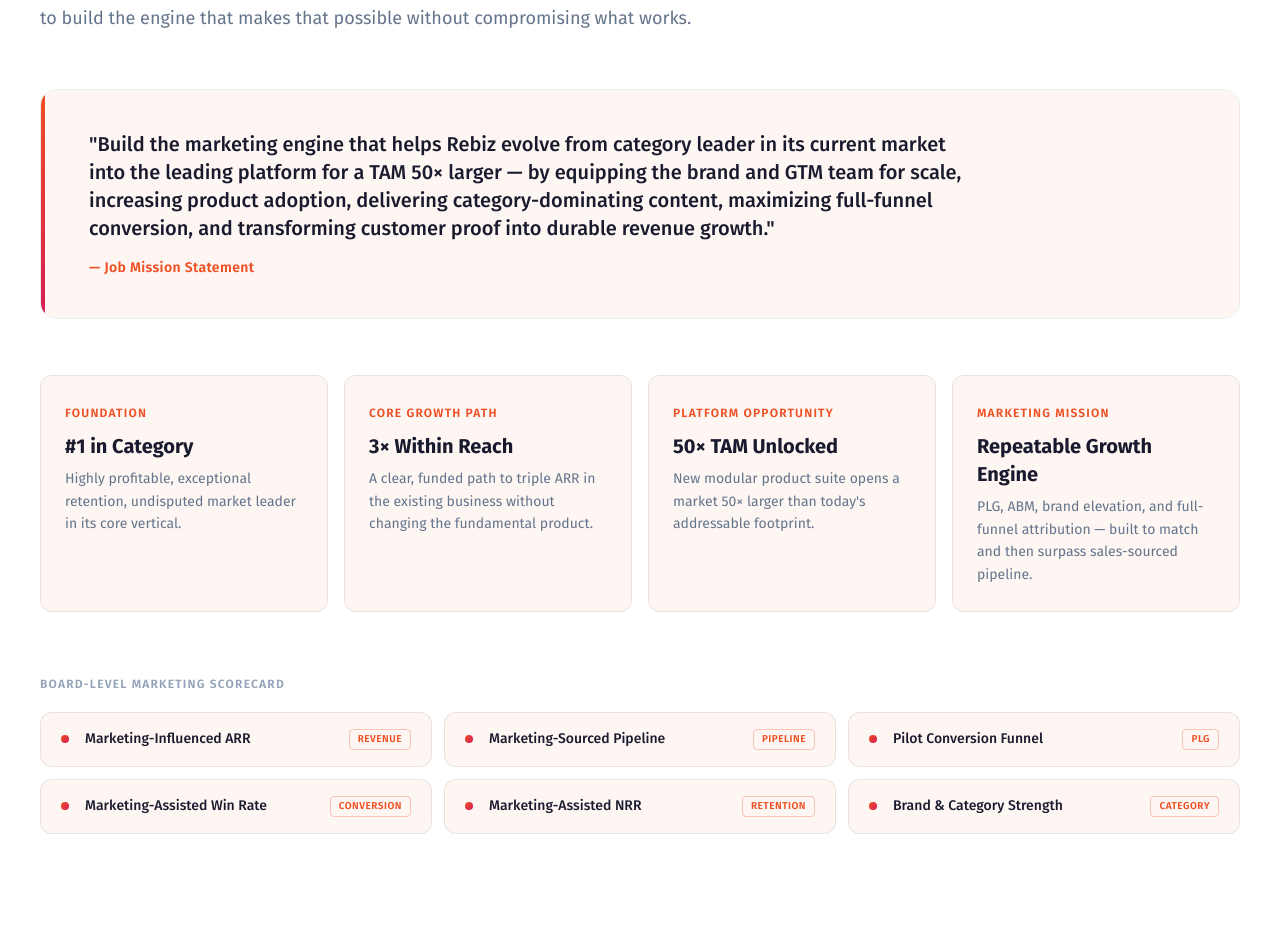
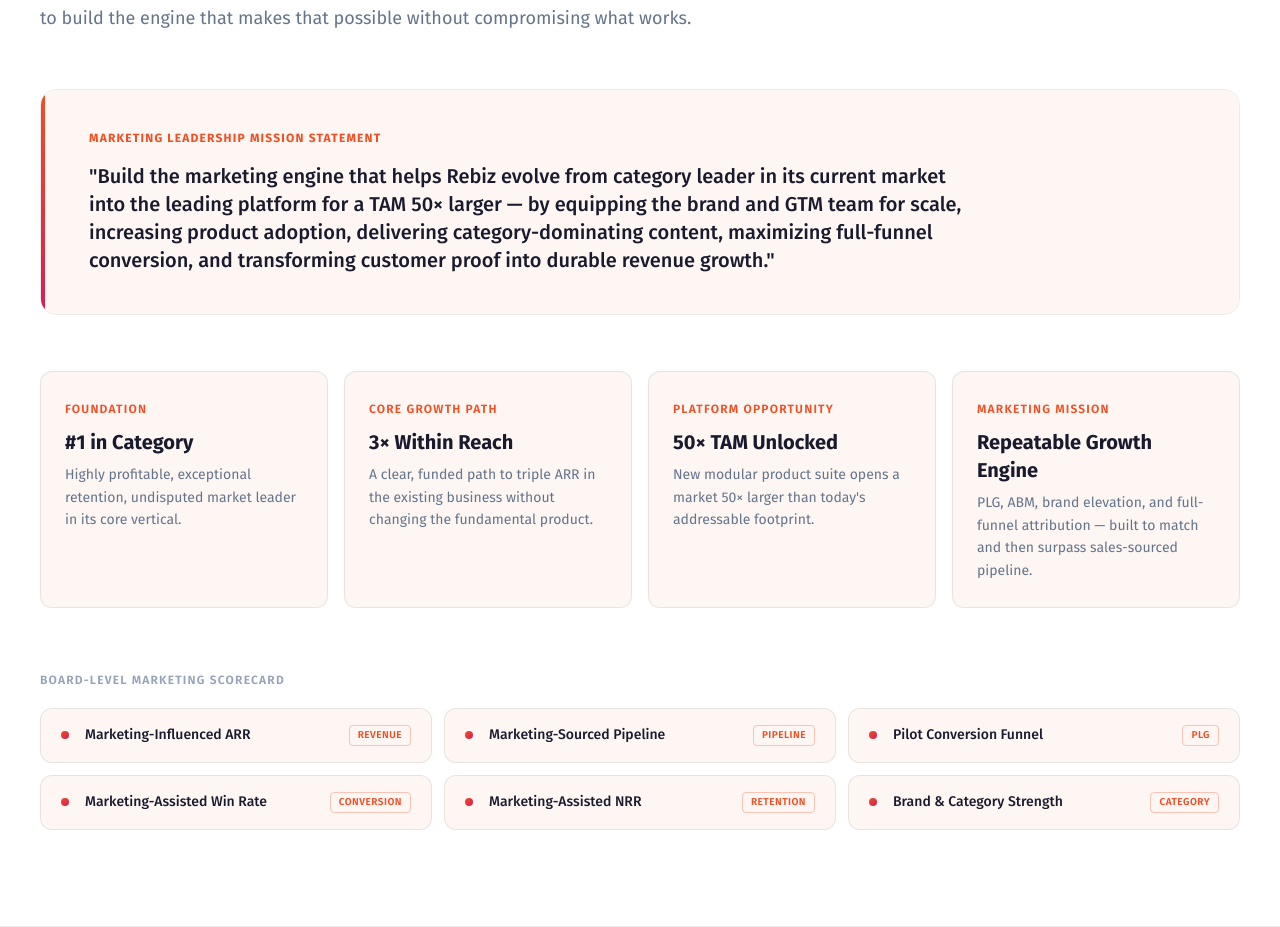
Before and after one commit to benjamsb/rebiz-marketing, a React (Vite) app: page / in a window 1280 px wide. Shown: the part 1040-1967 px from the top of the page. Built offline with nearby package versions, Linux system fonts and the light colour scheme.

Commit message:
Update mission statement label

```diff
--- a/src/components/ExecutiveSummary.jsx
+++ b/src/components/ExecutiveSummary.jsx
@@ -53,13 +53,13 @@
         {/* Gradient left bar */}
         <div className="absolute left-0 top-0 bottom-0 w-1 brand-gradient" />
         <div className="px-8 py-8 md:px-12 md:py-10 bg-rz-surface">
+          <p className="mb-4 text-xs font-bold text-rz-orange tracking-widest uppercase">Marketing Leadership Mission Statement</p>
           <p className="text-lg md:text-xl text-rz-white leading-relaxed font-medium max-w-4xl">
             "Build the marketing engine that helps Rebiz evolve from category leader in its current market
             into the leading platform for a TAM 50× larger — by equipping the brand and GTM team for scale,
             increasing product adoption, delivering category-dominating content, maximizing full-funnel
             conversion, and transforming customer proof into durable revenue growth."
           </p>
-          <p className="mt-4 text-rz-orange text-sm font-semibold tracking-wide">— Job Mission Statement</p>
         </div>
       </motion.div>
 
```
